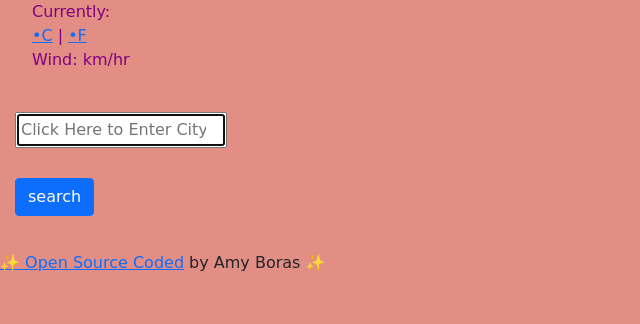
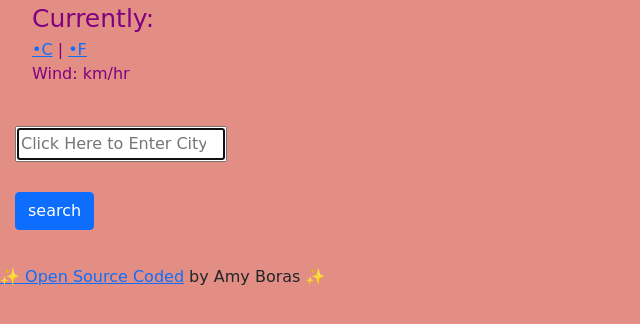
Before and after one commit to code-seamstress/Weather-Project-amb, a plain HTML site: page index.html in a window 1280 px wide. Shown: the whole page, without its empty margins (0-640 px from the left). Drawn offline with nearby package versions, Linux system fonts and the light colour scheme; no server answers.

Commit message:
Improving

```diff
--- a/index.html
+++ b/index.html
@@ -16,7 +16,10 @@
 
   <body>
     <ul>
+      <div class="currently">
      <li>Currently:
+       </li>
+       </div>
      <div id="date">
      </div>
      </li>
--- a/style.css
+++ b/style.css
@@ -41,3 +41,6 @@ input {
 #forecast {
   font-size: 25px;
 }
+.currently {
+  font-size: 25px;
+}
```
